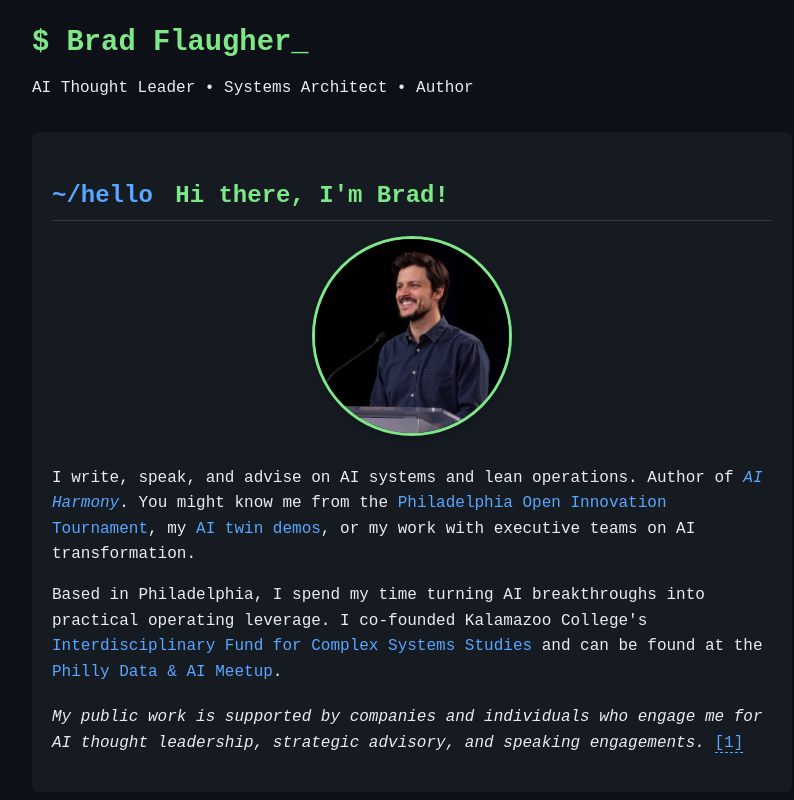
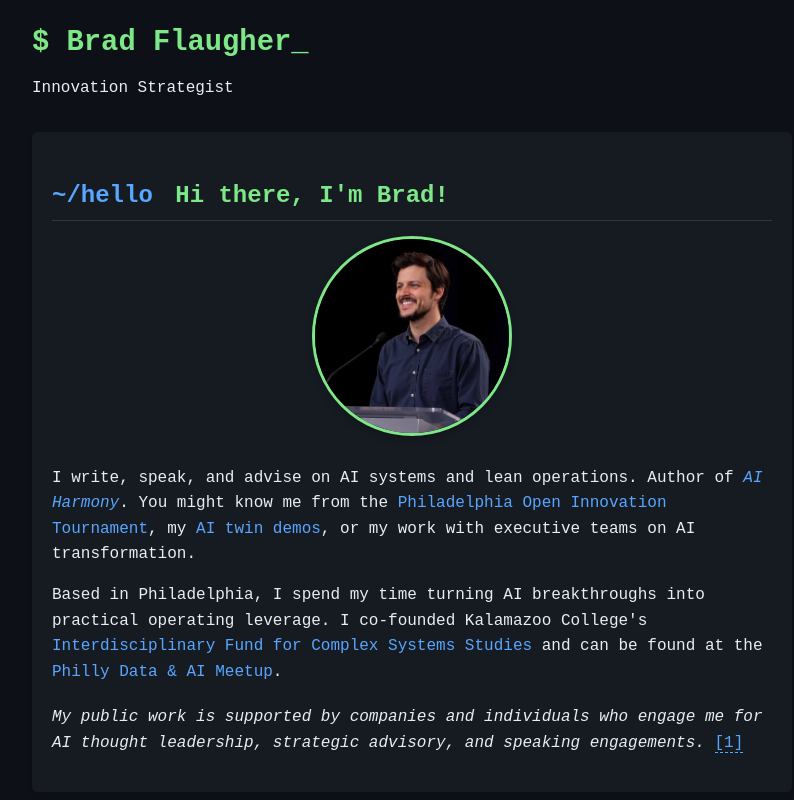
Before and after one commit to bradflaugher/bradflaugher.com, a plain HTML site: page index.html in a window 1280 px wide. Shown: the top 800 px of the page, without its empty margins (228-1022 px from the left). Drawn offline with Linux system fonts and the light colour scheme.

Commit message:
Update index.html

```diff
--- a/index.html
+++ b/index.html
@@ -2,7 +2,7 @@
 <html lang="en">
 <head>
   <meta charset="UTF-8" />
-  <title>Brad Flaugher | AI Thought Leader & Systems Architect</title>
+  <title>Brad Flaugher | Innovation Strategist</title>
   <meta name="description"
         content="I write, speak, and advise on AI systems and lean operations. Author of AI Harmony." />
   <meta name="viewport" content="width=device-width, initial-scale=1.0" />
@@ -95,7 +95,7 @@
 <body>
   <header>
     <h1>$ Brad Flaugher</h1>
-    <p>AI Thought Leader • Systems Architect • Author</p>
+    <p>Innovation Strategist</p>
   </header>
 
   <div class="section">
```
